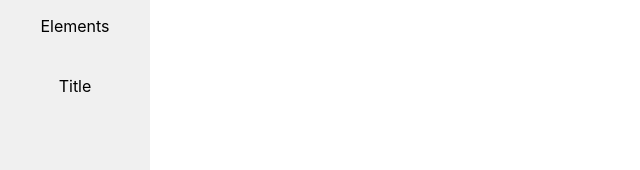
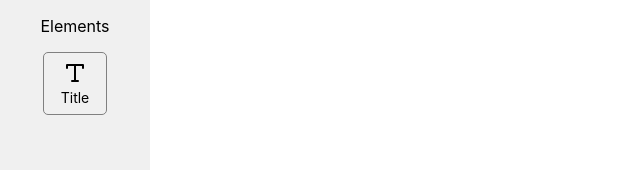
Before and after one commit to allnichols/website-builder, a React (Vite) app in the folder client/: page / in a window 1280 px wide. Shown: the top 170 px of the page, without its empty margins (0-640 px from the left). Built offline with nearby package versions, Linux system fonts and the light colour scheme.

Commit message:
add side bar item and icon

```diff
--- a/client/src/App.tsx
+++ b/client/src/App.tsx
@@ -1,8 +1,5 @@
 import "./App.css"
 import { Sidebar } from "./components/sidebar/sidebar"
-import { Counter } from "./features/counter/Counter"
-import { Quotes } from "./features/quotes/Quotes"
-import logo from "./logo.svg"
 
 const App = () => {
   return (
--- a/client/src/components/sidebar/sidebar.module.css
+++ b/client/src/components/sidebar/sidebar.module.css
@@ -14,10 +14,14 @@
 }
 
 .sidebar-item {
-  display: flex;
-  flex-direction: column;
-  align-items: center;
   width: 100%;
   padding: 0.5rem;
   cursor: pointer;
+  border: 1px solid grey;
+  border-radius: 5px;
+
+  & p {
+    margin: 0;
+    font-size: 14px;
+  }
 }
--- a/client/src/components/sidebar/sidebar.tsx
+++ b/client/src/components/sidebar/sidebar.tsx
@@ -1,10 +1,12 @@
 import styles from "./sidebar.module.css"
+import TitleIcon from "../../icons/title.svg"
 function Sidebar() {
   return (
     <div className={styles.sidebar}>
       <p>Elements</p>
       <div className={styles["sidebar-section"]}>
         <div className={styles["sidebar-item"]}>
+          <img src={TitleIcon} />
           <p>Title</p>
         </div>
       </div>
```
Also changed, not shown: client/src/icons/title.svg (added).
